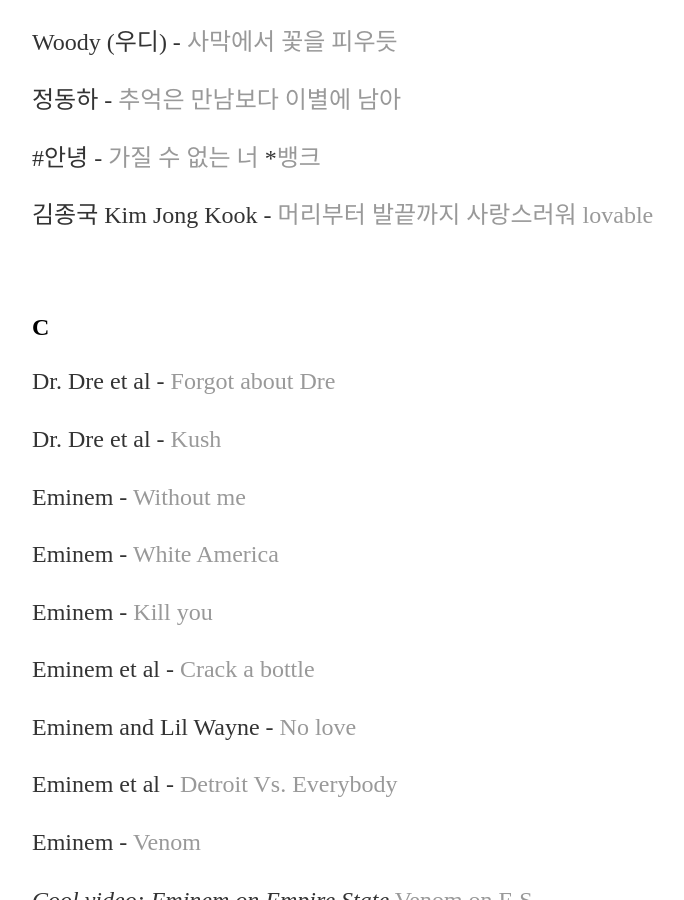
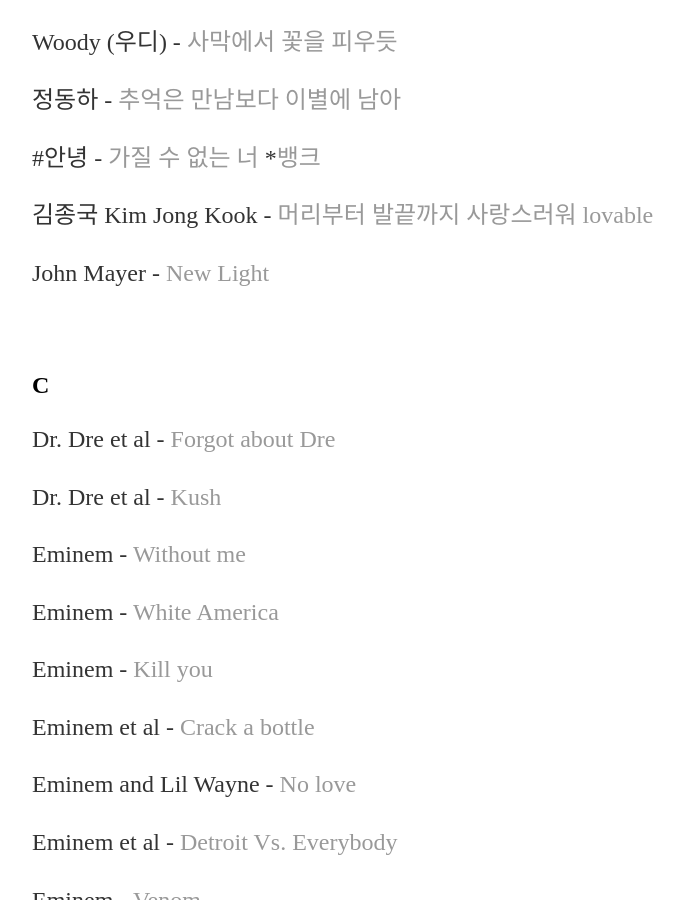
Before and after one commit to yjkweon24/yjkweon24.github.io, a Jekyll site: the page built from _posts/2018-10-23-songs-that-i-love.md, in a window 1280 px wide and 900 px high, scrolled down 15947 px. Shown: the whole window, without its empty margins (160-844 px from the left). Built offline with Jekyll 4.4.1, drawn with Linux system fonts in a browser that asks for light colours.

Commit message:
Update 2018-10-23-songs-that-i-love.md

```diff
--- a/_posts/2018-10-23-songs-that-i-love.md
+++ b/_posts/2018-10-23-songs-that-i-love.md
@@ -556,6 +556,8 @@
 
 김종국 Kim Jong Kook -  [머리부터 발끝까지 사랑스러워 lovable](https://youtu.be/SjIFIoMRaYY?si=6umE6wUzyTO0jyAT)
 
+John Mayer - [New Light](https://youtu.be/mQ055hHdxbE?si=KKEVTj-QzMzUinxZ)
+
 <br>
 
 ## C
```
